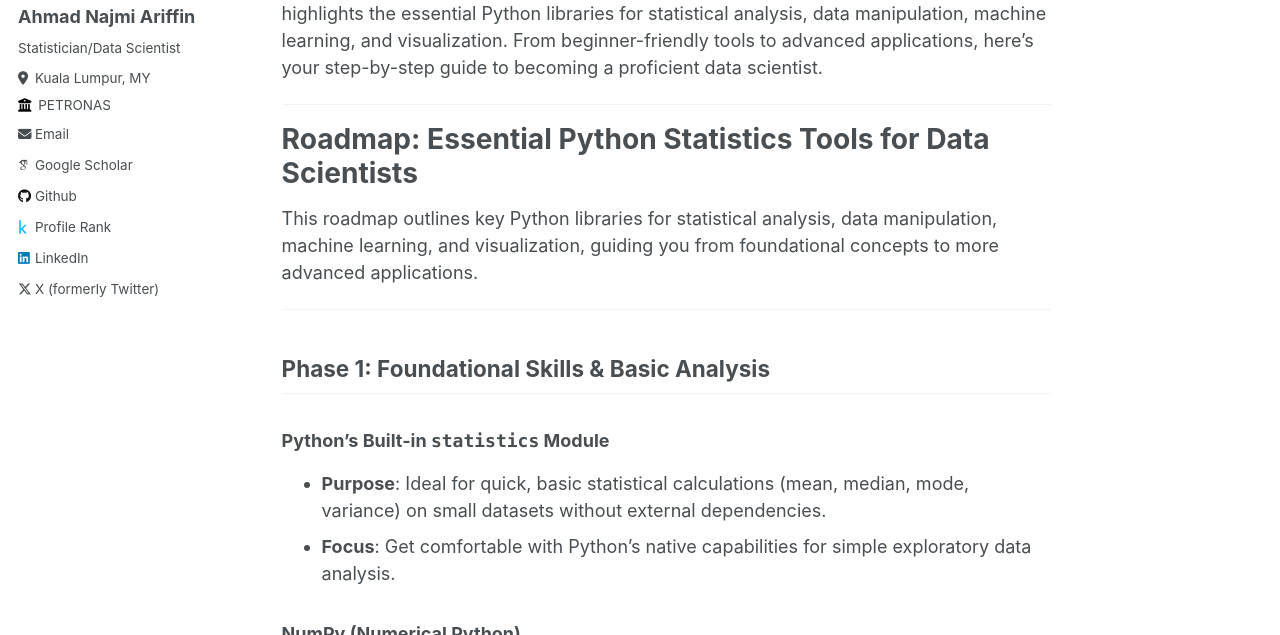
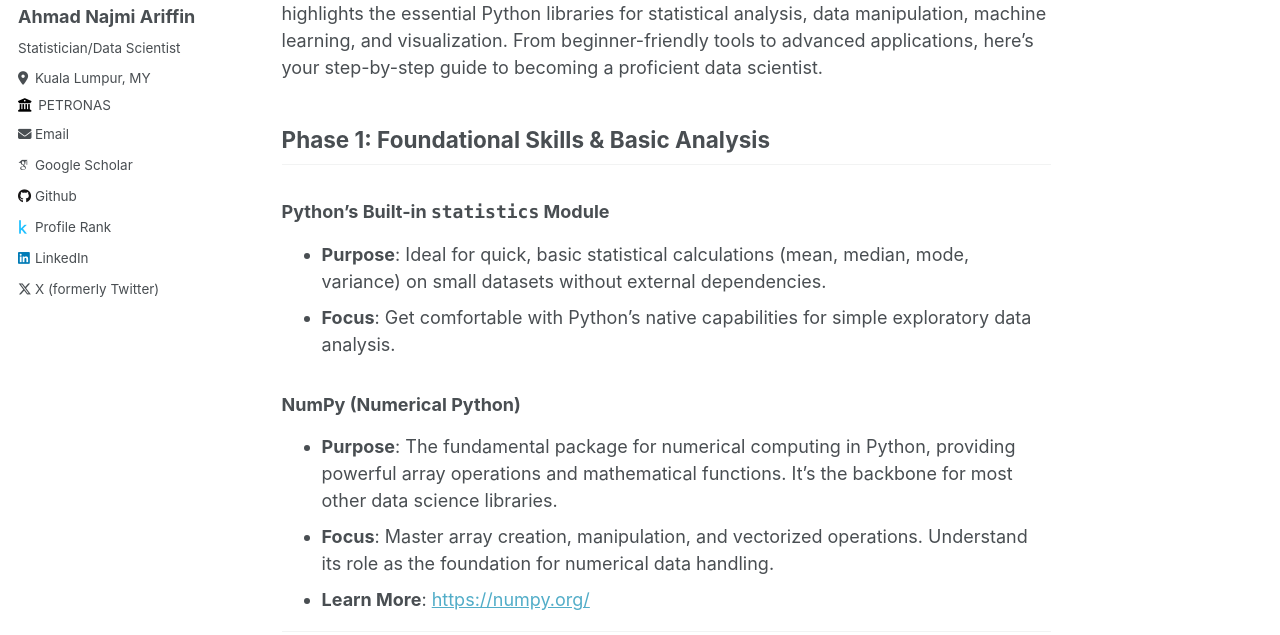
Before and after one commit to booluckgmie/anajmiariffin.github.io, a Jekyll site: the page built from _posts/2025-07-15-blog-startds.md, in a window 1280 px wide and 900 px high, cut to the strip 265-900 px from the top of the window. Built offline with Jekyll 4.4.1, drawn with Linux system fonts in a browser that asks for light colours; some web fonts are replaced.

Commit message:
Update 2025-07-15-blog-startds.md

```diff
--- a/_posts/2025-07-15-blog-startds.md
+++ b/_posts/2025-07-15-blog-startds.md
@@ -9,14 +9,6 @@ tags:
 ---
 
 Whether you're starting your data science journey or leveling up your skills, this roadmap highlights the essential Python libraries for statistical analysis, data manipulation, machine learning, and visualization. From beginner-friendly tools to advanced applications, here’s your step-by-step guide to becoming a proficient data scientist.
-
----
-
-# Roadmap: Essential Python Statistics Tools for Data Scientists
-
-This roadmap outlines key Python libraries for statistical analysis, data manipulation, machine learning, and visualization, guiding you from foundational concepts to more advanced applications.
-
----
 
 ## Phase 1: Foundational Skills & Basic Analysis
 
```
